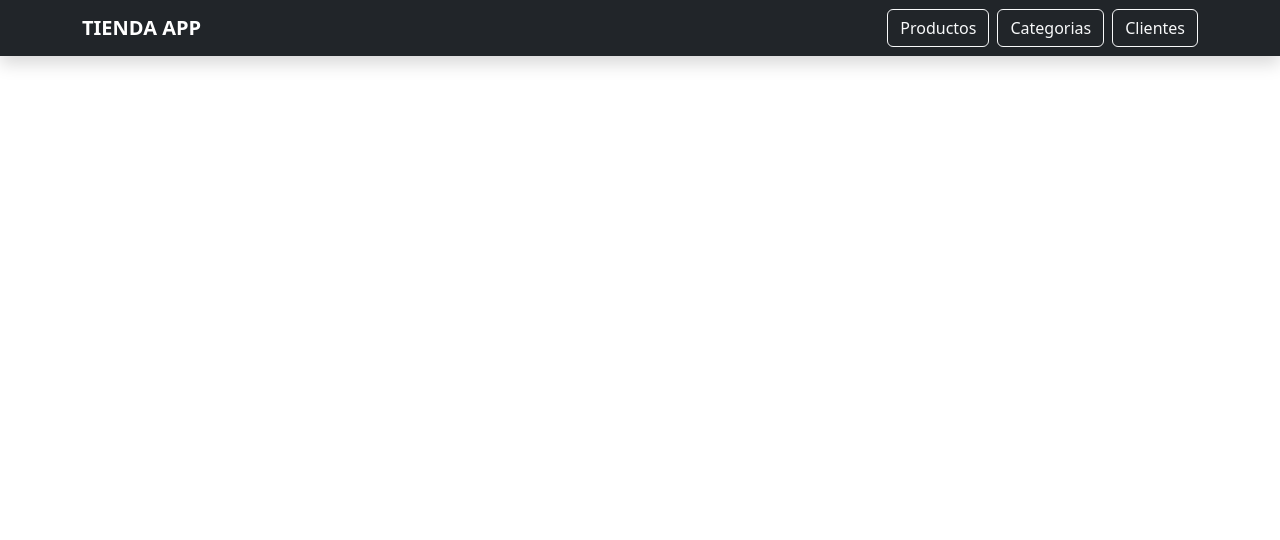
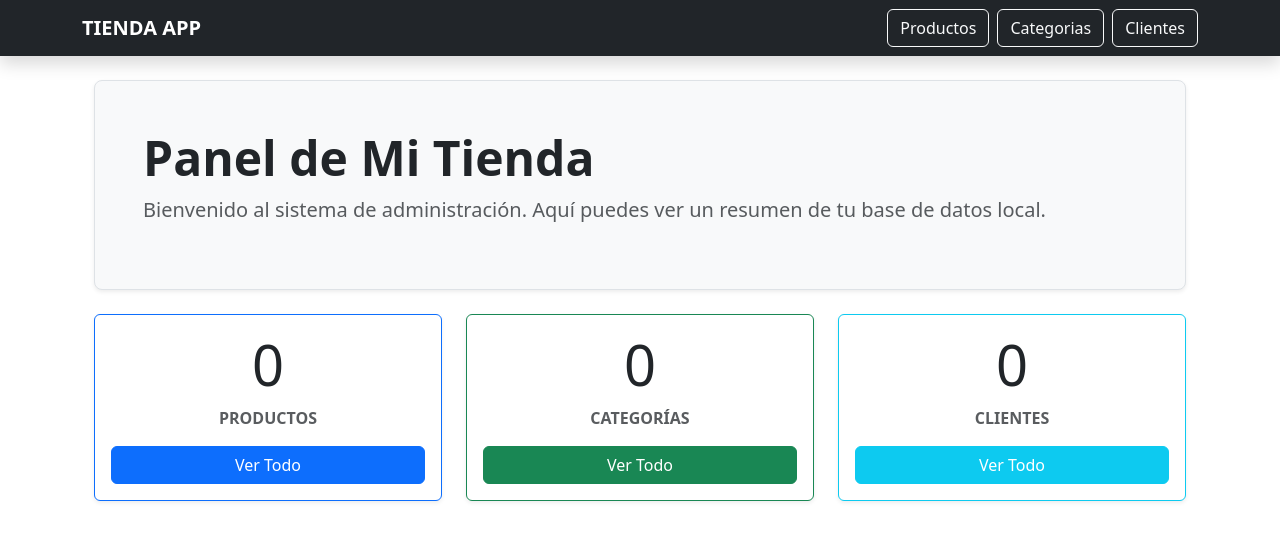
Before and after one commit to mauricioreynolds/examenTienda, an Angular app: page /inicio in a window 1280 px wide. Before the commit this address led to /. Shown: the top 540 px of the page. Built offline with nearby package versions, Linux system fonts and the light colour scheme.

Commit message:
Se arreglo erroes en productos y se arreglo la etsetica, tambien se añadio pagina principal

```diff
--- a/package.json
+++ b/package.json
@@ -21,6 +21,7 @@
     "@angular/router": "^21.2.0",
     "@angular/ssr": "^21.2.5",
     "bootstrap": "^5.3.8",
+    "bootstrap-icons": "^1.13.1",
     "express": "^5.1.0",
     "rxjs": "~7.8.0",
     "tslib": "^2.3.0"
--- a/src/app/app.routes.ts
+++ b/src/app/app.routes.ts
@@ -1,11 +1,14 @@
 import { Routes } from '@angular/router';
+import { Inicio } from './componentes/inicio/inicio'; // <--- Importamos el nuevo
 import { Productos } from './componentes/productos/productos';
 import { Categorias } from './componentes/categorias/categorias';
 import { Clientes } from './componentes/clientes/clientes';
 
 export const routes: Routes = [
+  { path: 'inicio', component: Inicio },
   { path: 'productos', component: Productos },
   { path: 'categorias', component: Categorias },
   { path: 'clientes', component: Clientes },
-  { path: '', redirectTo: 'productos', pathMatch: 'full' }
+  // Esto hace que al abrir la web, entre directo a Inicio
+  { path: '', redirectTo: 'inicio', pathMatch: 'full' }
 ];
--- /dev/null
+++ b/src/app/componentes/inicio/inicio.html
@@ -0,0 +1,40 @@
+<div class="container mt-4">
+  <div class="p-5 mb-4 bg-light border rounded-3 shadow-sm">
+    <h1 class="display-5 fw-bold text-dark">Panel de Mi Tienda</h1>
+    <p class="fs-5 text-muted">Bienvenido al sistema de administración. Aquí puedes ver un resumen de tu base de datos local.</p>
+  </div>
+
+  <div class="row g-4 text-center">
+
+    <div class="col-md-4">
+      <div class="card shadow-sm border-primary h-100">
+        <div class="card-body">
+          <h2 class="display-4">{{ prodsTotales }}</h2>
+          <p class="text-muted fw-bold">PRODUCTOS</p>
+          <button class="btn btn-primary w-100" routerLink="/productos">Ver Todo</button>
+        </div>
+      </div>
+    </div>
+
+    <div class="col-md-4">
+      <div class="card shadow-sm border-success h-100">
+        <div class="card-body">
+          <h2 class="display-4">{{ catsTotales }}</h2>
+          <p class="text-muted fw-bold">CATEGORÍAS</p>
+          <button class="btn btn-success w-100" routerLink="/categorias">Ver Todo</button>
+        </div>
+      </div>
+    </div>
+
+    <div class="col-md-4">
+      <div class="card shadow-sm border-info h-100">
+        <div class="card-body">
+          <h2 class="display-4">{{ clisTotales }}</h2>
+          <p class="text-muted fw-bold">CLIENTES</p>
+          <button class="btn btn-info text-white w-100" routerLink="/clientes">Ver Todo</button>
+        </div>
+      </div>
+    </div>
+
+  </div>
+</div>
--- /dev/null
+++ b/src/app/componentes/inicio/inicio.ts
@@ -0,0 +1,33 @@
+import { Component, OnInit } from '@angular/core';
+import { CommonModule } from '@angular/common';
+import { RouterLink } from '@angular/router';
+import { DbService } from '../../servicios/db.service';
+
+@Component({
+  selector: 'app-inicio',
+  standalone: true,
+  imports: [CommonModule, RouterLink],
+  templateUrl: './inicio.html'
+})
+export class Inicio implements OnInit {
+  // Estos números se mostrarán en las tarjetas
+  prodsTotales: number = 0;
+  catsTotales: number = 0;
+  clisTotales: number = 0;
+
+  constructor(private db: DbService) {}
+
+  async ngOnInit() {
+    // Primero despertamos la base de datos
+    await this.db.iniciar();
+
+    // Traemos las listas para contar cuántos registros hay
+    const listaP = await this.db.listar('productos');
+    const listaC = await this.db.listar('categorias');
+    const listaCl = await this.db.listar('clientes');
+
+    this.prodsTotales = listaP.length;
+    this.catsTotales = listaC.length;
+    this.clisTotales = listaCl.length;
+  }
+}
--- a/src/app/componentes/productos/productos.ts
+++ b/src/app/componentes/productos/productos.ts
@@ -40,7 +40,7 @@ async cargarTodo() {
 
   async guardar() {
     if (!this.prod.nombre || !this.prod.idCat) {
-      alert('Completa el nombre y la categoría');
+      //alert('Completa el nombre y la categoría');
       return;
     }
     await this.db.guardar('productos', { ...this.prod });
```
Also changed, not shown: 1 other file (tests, documents, lock files or other folders).
